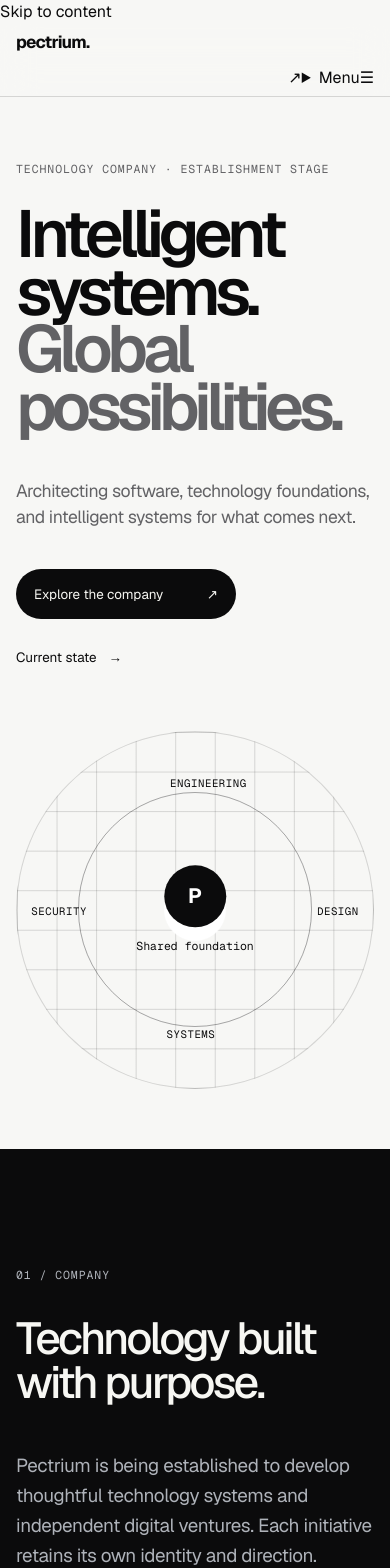
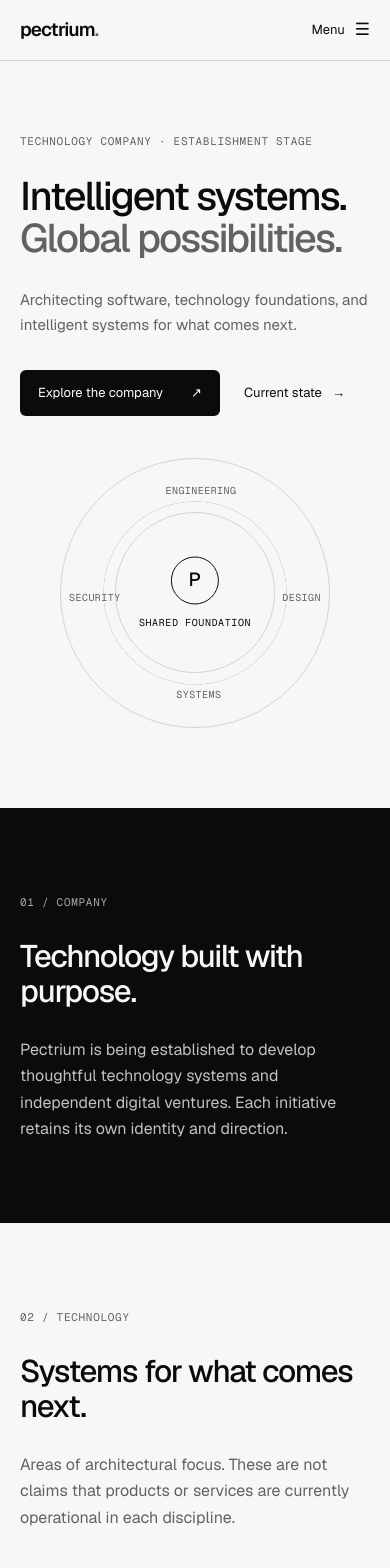
Before and after one commit to ejepsystems/ejepsystems, a Next.js app in the folder apps/web/: page / in a window 390 px wide. Shown: the top 1568 px of the page. Built offline with nearby package versions, Linux system fonts and the light colour scheme.

Commit message:
style(pectrium): apply responsive Geist monochrome design system

```diff
--- a/apps/web/app/globals.css
+++ b/apps/web/app/globals.css
@@ -2,192 +2,111 @@
 @import "../../../packages/ui/src/tokens.css";
 
 :root {
-  --canvas: var(--pct-canvas);
-  --surface: var(--pct-surface);
-  --surface-strong: var(--pct-ink);
-  --text: var(--pct-ink);
-  --text-muted: var(--pct-muted);
-  --text-on-dark: #f7f7f3;
-  --line: rgba(10, 11, 13, 0.14);
-  --line-strong: rgba(10, 11, 13, 0.35);
-  --accent: var(--pct-accent);
-  --accent-soft: var(--pct-accent-soft);
+  --canvas: var(--pct-canvas); --surface: var(--pct-surface); --text: var(--pct-ink);
+  --text-muted: var(--pct-muted); --line: var(--pct-line); --accent: var(--pct-accent);
   --max: var(--pct-content-max);
 }
-
 * { box-sizing: border-box; }
-html { scroll-behavior: smooth; }
-body {
-  margin: 0;
-  background: var(--canvas);
-  color: var(--text);
-  font-family: var(--font-sans), Arial, sans-serif;
-  -webkit-font-smoothing: antialiased;
-}
+html { scroll-behavior: smooth; scroll-padding-top: 88px; }
+body { margin: 0; background: var(--canvas); color: var(--text); font-family: var(--font-sans), Arial, sans-serif; -webkit-font-smoothing: antialiased; }
 a { color: inherit; text-decoration: none; }
-a:focus-visible, button:focus-visible {
-  outline: 2px solid var(--accent);
-  outline-offset: 5px;
-}
+a:focus-visible, summary:focus-visible { outline: 2px solid currentColor; outline-offset: 4px; }
+.skip-link { position: absolute; z-index: 100; top: -100px; left: 16px; background: #fff; color: #111; padding: 12px 16px; }
+.skip-link:focus { top: 12px; }
 .shell { width: min(calc(100% - 48px), var(--max)); margin-inline: auto; }
-
-.site-header {
-  position: sticky;
-  top: 0;
-  z-index: 20;
-  border-bottom: 1px solid var(--line);
-  background: color-mix(in srgb, var(--canvas) 88%, transparent);
-  backdrop-filter: blur(18px);
-}
-.header-inner {
-  min-height: 72px;
-  display: grid;
-  grid-template-columns: 1fr auto 1fr;
-  align-items: center;
-}
-.wordmark { font-size: 1.08rem; font-weight: 680; letter-spacing: -0.045em; }
-.nav-list { display: flex; gap: 30px; margin: 0; padding: 0; list-style: none; font-size: .82rem; }
+.site-header { position: sticky; top: 0; z-index: 30; border-bottom: 1px solid var(--line); background: color-mix(in srgb, var(--canvas) 94%, transparent); backdrop-filter: blur(14px); }
+.header-inner { min-height: 68px; display: grid; grid-template-columns: 1fr auto 1fr; align-items: center; gap: 24px; }
+.wordmark { margin: 0; font-size: 21px; font-weight: 600; letter-spacing: -.045em; white-space: nowrap; }
+.wordmark span { color: var(--text-muted); }
+.nav-list { display: flex; gap: 30px; margin: 0; padding: 0; list-style: none; font-size: 13px; }
 .nav-list a, .header-link, .text-link { transition: opacity .2s ease; }
-.nav-list a:hover, .header-link:hover, .text-link:hover { opacity: .55; }
-.header-link { justify-self: end; display: flex; gap: 10px; align-items: center; font-size: .82rem; }
-
-.hero {
-  min-height: min(860px, calc(100vh - 72px));
-  display: grid;
-  grid-template-columns: minmax(0, 1.12fr) minmax(380px, .88fr);
-  align-items: center;
-  gap: clamp(40px, 7vw, 120px);
-  padding-block: 90px;
-}
-.hero-copy { max-width: 820px; }
-.eyebrow, .section-index, .footer-label {
-  font-family: var(--font-mono), monospace;
-  font-size: .72rem;
-  line-height: 1.4;
-  letter-spacing: .08em;
-  text-transform: uppercase;
-}
-.eyebrow { color: var(--text-muted); margin: 0 0 28px; }
-.hero h1 {
-  margin: 0;
-  font-size: clamp(4rem, 8.3vw, 8.5rem);
-  line-height: .87;
-  letter-spacing: -.078em;
-  font-weight: 520;
-}
+.nav-list a:hover, .header-link:hover, .text-link:hover { opacity: .65; }
+.header-link { justify-self: end; display: inline-flex; gap: 8px; align-items: center; font-size: 13px; }
+.mobile-menu { display: none; }
+.hero { min-height: min(740px, calc(100svh - 68px)); display: grid; grid-template-columns: minmax(0,1.1fr) minmax(290px,.75fr); align-items: center; gap: clamp(32px,5vw,76px); padding-block: clamp(90px,11vw,148px); }
+.hero-copy { max-width: 760px; }
+.eyebrow,.section-index,.footer-label { font-family: var(--font-mono),monospace; font-size: 11px; line-height: 1.6; letter-spacing: .065em; text-transform: uppercase; }
+.eyebrow { color: var(--text-muted); margin: 0 0 24px; }
+.hero h1 { margin: 0; font-size: clamp(44px,5.5vw,76px); line-height: 1.075; letter-spacing: -.045em; font-weight: 480; }
 .hero h1 span { display: block; color: var(--text-muted); }
-.hero-deck {
-  max-width: 650px;
-  margin: 42px 0 0;
-  font-size: clamp(1.1rem, 1.5vw, 1.42rem);
-  line-height: 1.5;
-  letter-spacing: -.025em;
-  color: var(--text-muted);
-}
-.hero-actions { margin-top: 38px; display: flex; align-items: center; gap: 28px; }
-.button {
-  display: inline-flex; align-items: center; justify-content: space-between; gap: 34px;
-  min-width: 220px; padding: 15px 18px; border-radius: 999px; font-size: .84rem;
-}
-.button-primary { background: var(--text); color: var(--text-on-dark); }
-.text-link { font-size: .84rem; display: inline-flex; gap: 12px; }
-
-.system-visual {
-  position: relative;
-  aspect-ratio: 1;
-  width: min(100%, 590px);
-  justify-self: end;
-  border: 1px solid var(--line);
-  border-radius: 50%;
-  background: radial-gradient(circle at 50% 50%, var(--surface) 0 12%, transparent 12.5%),
-              linear-gradient(var(--line) 1px, transparent 1px),
-              linear-gradient(90deg, var(--line) 1px, transparent 1px);
-  background-size: auto, 11.11% 11.11%, 11.11% 11.11%;
-  overflow: hidden;
-}
-.visual-orbit { position: absolute; inset: 17%; border: 1px solid var(--line-strong); border-radius: 50%; }
-.visual-core {
-  position: absolute; inset: 50% auto auto 50%; transform: translate(-50%, -50%);
-  display: grid; place-items: center; gap: 10px; font-size: .72rem; font-family: var(--font-mono);
-}
-.core-mark {
-  width: 62px; height: 62px; border-radius: 50%; display: grid; place-items: center;
-  background: var(--accent); color: white; font-family: var(--font-sans); font-size: 1.3rem; font-weight: 700;
-}
-.node { position: absolute; display: flex; gap: 8px; align-items: center; font-family: var(--font-mono); font-size: .67rem; text-transform: uppercase; letter-spacing: .05em; }
-.node-dot { width: 7px; height: 7px; border-radius: 50%; background: var(--text); }
-.node-company { top: 12%; left: 43%; }
-.node-technology { top: 48%; right: 4%; }
-.node-products { bottom: 13%; left: 42%; }
-.node-platforms { top: 48%; left: 4%; }
-
-.statement { background: var(--surface-strong); color: var(--text-on-dark); padding-block: clamp(110px, 14vw, 220px); }
-.statement-grid, .foundation-grid { display: grid; grid-template-columns: .38fr 1fr; gap: 80px; }
-.section-index { margin: 8px 0 0; color: #565b63; }
-.statement .section-index { color: #aeb2b9; }
-.statement h2, .section-heading h2, .foundation h2, .status h2 {
-  margin: 0; font-size: clamp(2.8rem, 5.8vw, 6.4rem); line-height: .98; letter-spacing: -.06em; font-weight: 500;
-}
-.statement h2 { max-width: 1050px; }
-.statement-grid > div > p {
-  max-width: 700px; margin: 46px 0 0; color: #aeb2b9; font-size: 1.18rem; line-height: 1.6; letter-spacing: -.02em;
-}
-
-.technology { padding-block: clamp(110px, 13vw, 200px); }
-.section-heading { display: grid; grid-template-columns: .38fr 1fr; column-gap: 80px; align-items: start; }
-.section-heading h2 { max-width: 1000px; }
-.section-heading > p:last-child { grid-column: 2; max-width: 690px; color: var(--text-muted); font-size: 1.1rem; line-height: 1.6; margin: 36px 0 0; }
-.discipline-list { margin: 100px 0 0; padding: 0; list-style: none; border-top: 1px solid var(--line-strong); }
-.discipline-list li { min-height: 92px; display: grid; grid-template-columns: 90px 1fr auto; align-items: center; border-bottom: 1px solid var(--line); }
-.discipline-list span { font-family: var(--font-mono); font-size: .68rem; color: var(--text-muted); }
-.discipline-list strong { font-size: clamp(1.25rem, 2vw, 1.8rem); font-weight: 500; letter-spacing: -.035em; }
-
-.foundation { padding-block: clamp(110px, 13vw, 200px); background: #e7e8e3; }
-.foundation h2 { margin-top: 32px; max-width: 780px; }
-.foundation-copy { padding-top: 46px; }
-.foundation-copy > p { max-width: 650px; font-size: 1.15rem; line-height: 1.6; color: var(--text-muted); margin: 0 0 70px; }
-.principle { display: grid; grid-template-columns: .45fr 1fr; gap: 20px; padding: 25px 0; border-top: 1px solid var(--line); }
+.hero-deck { max-width: 510px; margin: 28px 0 0; font-size: 16px; line-height: 1.65; color: var(--text-muted); }
+.hero-actions { margin-top: 32px; display: flex; align-items: center; gap: 24px; flex-wrap: wrap; }
+.button { display: inline-flex; align-items: center; justify-content: space-between; gap: 28px; min-height: 46px; padding: 12px 18px; border-radius: 6px; font-size: 13px; }
+.button-primary { background: var(--text); color: var(--surface); }
+.text-link { font-size: 13px; display: inline-flex; align-items: center; min-height: 44px; gap: 10px; }
+.system-visual { position: relative; aspect-ratio: 1; width: min(100%,410px); justify-self: center; border: 1px solid var(--line); border-radius: 50%; background: radial-gradient(circle,transparent 48%,var(--pct-subtle) 48.2%,transparent 48.6%); }
+.visual-orbit { position: absolute; inset: 20%; border: 1px solid var(--line); border-radius: 50%; }
+.visual-core { position: absolute; inset: 50% auto auto 50%; transform: translate(-50%,-50%); display: grid; justify-items: center; gap: 10px; font-size: 10px; font-family: var(--font-mono); text-transform: uppercase; white-space: nowrap; letter-spacing: .06em; }
+.core-mark { display: grid; place-items: center; width: 48px; height: 48px; border: 1px solid var(--text); border-radius: 50%; font-family: var(--font-sans); font-size: 19px; font-weight: 500; }
+.node { position: absolute; font-family: var(--font-mono); font-size: 10px; text-transform: uppercase; letter-spacing: .045em; color: var(--text-muted); }
+.node-company { top: 9%; left: 39%; }.node-technology { top: 49%; right: 3%; }.node-products { bottom: 9%; left: 43%; }.node-platforms { top: 49%; left: 3%; }
+.statement { background: var(--pct-ink); color: var(--pct-white); padding-block: clamp(80px,10vw,144px); }
+.statement-grid,.foundation-grid { display: grid; grid-template-columns: .38fr 1fr; gap: clamp(32px,5vw,76px); }
+.section-index { margin: 6px 0 0; color: var(--text-muted); }
+.statement .section-index { color: #a8a8a8; }
+.statement h2,.section-heading h2,.foundation h2,.status h2 { margin: 0; font-size: clamp(32px,3.8vw,54px); line-height: 1.12; letter-spacing: -.04em; font-weight: 480; }
+.statement h2 { max-width: 750px; }
+.statement-grid > div > p { max-width: 600px; margin: 28px 0 0; color: #c1c1c1; font-size: 16px; line-height: 1.65; }
+.technology { padding-block: clamp(80px,10vw,144px); }
+.section-heading { display: grid; grid-template-columns: .38fr 1fr; gap: 24px clamp(32px,5vw,76px); }
+.section-heading > p:last-child { grid-column: 2; max-width: 550px; color: var(--text-muted); font-size: 16px; line-height: 1.65; margin: 0; }
+.discipline-list { margin: 56px 0 0; padding: 0; list-style: none; border-top: 1px solid var(--line); }
+.discipline-list li { min-height: 76px; display: grid; grid-template-columns: 64px 1fr; align-items: center; border-bottom: 1px solid var(--line); }
+.discipline-list span { font-family: var(--font-mono); font-size: 11px; color: var(--text-muted); }
+.discipline-list strong { font-size: clamp(17px,2vw,24px); font-weight: 480; letter-spacing: -.025em; }
+.foundation { padding-block: clamp(80px,10vw,144px); background: var(--pct-surface-alt); }
+.foundation h2 { margin-top: 24px; max-width: 700px; }
+.foundation-copy { padding-top: 34px; }
+.foundation-copy > p { max-width: 560px; font-size: 16px; line-height: 1.65; color: var(--text-muted); margin: 0 0 48px; }
+.principle { display: grid; grid-template-columns: .45fr 1fr; gap: 20px; padding: 24px 0; border-top: 1px solid var(--line); }
 .principle:last-child { border-bottom: 1px solid var(--line); }
-.principle span { font-family: var(--font-mono); font-size: .7rem; text-transform: uppercase; letter-spacing: .05em; color: var(--text-muted); }
-.principle strong { font-weight: 500; letter-spacing: -.025em; }
-
-.status { padding-block: clamp(100px, 12vw, 170px); }
-.status-panel { background: var(--accent); color: white; min-height: 430px; padding: clamp(34px, 5vw, 72px); display: grid; grid-template-columns: 1fr .62fr; gap: 60px; align-items: end; border-radius: 2px; }
-.status-panel .eyebrow { color: #ffffff; }
-.status-panel h2 { max-width: 800px; }
-.status-panel > p { margin: 0; color: #ffffff; font-size: 1.04rem; line-height: 1.6; max-width: 560px; }
-
-.site-footer { background: var(--surface-strong); color: var(--text-on-dark); padding: 70px 0 90px; }
-.footer-grid { display: grid; grid-template-columns: 1fr .5fr .7fr; gap: 60px; border-top: 1px solid #303238; padding-top: 32px; }
-.footer-note { color: #979ba4; font-size: .78rem; line-height: 1.6; max-width: 420px; }
-.footer-label { color: #c8cbd1; }
-
-@media (max-width: 900px) {
-  .shell { width: min(calc(100% - 32px), var(--max)); }
-  .header-inner { grid-template-columns: 1fr auto; }
-  .nav-list { display: none; }
-  .hero { grid-template-columns: 1fr; min-height: auto; padding-block: 80px 60px; }
-  .hero h1 { font-size: clamp(3.8rem, 16vw, 7rem); }
-  .system-visual { width: min(100%, 560px); justify-self: center; }
-  .statement-grid, .foundation-grid, .section-heading { grid-template-columns: 1fr; gap: 34px; }
+.principle span { font-family: var(--font-mono); font-size: 11px; text-transform: uppercase; letter-spacing: .04em; color: var(--text-muted); }
+.principle strong { font-size: 15px; font-weight: 500; letter-spacing: -.02em; }
+.status { padding-block: clamp(80px,10vw,144px); }
+.status-panel { background: var(--pct-ink); color: var(--pct-white); padding: clamp(28px,5vw,64px); display: grid; grid-template-columns: 1fr .8fr; gap: 48px; align-items: end; }
+.status-panel .eyebrow { color: #bdbdbd; }
+.status-panel > p { margin: 0; color: #c1c1c1; font-size: 15px; line-height: 1.65; max-width: 480px; }
+.site-footer { background: var(--pct-ink); color: var(--pct-white); padding: 64px 0 28px; }
+.footer-grid { display: grid; grid-template-columns: 1.2fr .5fr 1fr; gap: 48px; border-top: 1px solid #353535; padding-top: 28px; }
+.footer-note { color: #aaa; font-size: 13px; line-height: 1.65; max-width: 390px; }
+.footer-label { color: #d0d0d0; margin: 0 0 16px; }
+.footer-nav { display: flex; flex-direction: column; align-items: flex-start; gap: 10px; }
+.footer-nav a { font-size: 13px; min-height: 28px; }
+.footer-nav a:hover,.footer-bottom a:hover { text-decoration: underline; }
+.footer-bottom { border-top: 1px solid #353535; margin-top: 56px; padding-top: 20px; display: flex; justify-content: space-between; gap: 20px; color: #aaa; font-size: 12px; }
+@media(max-width:900px) {
+  .shell { width: min(calc(100% - 40px),var(--max)); }
+  .header-inner { grid-template-columns: 1fr auto; min-height: 60px; }
+  .desktop-nav,.header-link { display: none; }
+  .mobile-menu { display: block; justify-self: end; position: relative; }
+  .mobile-menu summary { cursor: pointer; list-style: none; min-width: 64px; min-height: 44px; display: flex; gap: 10px; align-items: center; justify-content: flex-end; font-size: 13px; }
+  .mobile-menu summary::-webkit-details-marker { display: none; }
+  .menu-icon { font-size: 17px; }
+  .mobile-menu nav { position: absolute; right: 0; top: calc(100% + 8px); width: min(300px,calc(100vw - 40px)); background: var(--canvas); border: 1px solid var(--line); box-shadow: 0 12px 28px rgba(0,0,0,.08); }
+  .mobile-menu ul { list-style: none; padding: 8px; margin: 0; }
+  .mobile-menu a { display: flex; align-items: center; min-height: 48px; padding: 8px 14px; font-size: 14px; }
+  .mobile-menu a:hover { background: var(--pct-surface-alt); }
+  .hero { grid-template-columns: 1fr; min-height: auto; padding-block: 76px 80px; }
+  .hero h1 { font-size: clamp(38px,7vw,60px); }
+  .system-visual { width: min(100%,320px); }
+  .statement-grid,.foundation-grid,.section-heading { grid-template-columns: 1fr; gap: 28px; }
   .section-heading > p:last-child { grid-column: 1; }
   .foundation-copy { padding-top: 0; }
-  .status-panel { grid-template-columns: 1fr; min-height: 520px; }
+  .status-panel { grid-template-columns: 1fr; gap: 28px; }
   .footer-grid { grid-template-columns: 1fr 1fr; }
 }
-@media (max-width: 560px) {
-  .header-link { font-size: 0; }
-  .header-link span { font-size: 1rem; }
-  .hero { padding-top: 64px; }
-  .hero h1 { font-size: clamp(3.4rem, 17vw, 5.5rem); }
-  .hero-actions { align-items: flex-start; flex-direction: column; }
-  .system-visual { margin-top: 24px; }
-  .discipline-list { margin-top: 64px; }
-  .discipline-list li { grid-template-columns: 48px 1fr auto; }
-  .principle { grid-template-columns: 1fr; }
-  .footer-grid { grid-template-columns: 1fr; }
+@media(max-width:560px) {
+  .shell { width: calc(100% - 40px); }
+  .wordmark { font-size: 19px; }
+  .hero { padding-top: 72px; }
+  .hero h1 { font-size: clamp(38px,10.2vw,44px); }
+  .hero-deck { font-size: 15px; }
+  .system-visual { width: min(100%,270px); margin-top: 10px; }
+  .section-heading h2,.statement h2,.foundation h2,.status h2 { font-size: clamp(28px,8vw,34px); }
+  .discipline-list { margin-top: 40px; }
+  .discipline-list li { grid-template-columns: 42px 1fr; min-height: 70px; }
+  .principle { grid-template-columns: 1fr; gap: 8px; }
+  .footer-grid { grid-template-columns: 1fr; gap: 34px; }
+  .footer-bottom { flex-wrap: wrap; }
 }
-@media (prefers-reduced-motion: reduce) {
-  html { scroll-behavior: auto; }
-  *, *::before, *::after { animation-duration: .01ms !important; animation-iteration-count: 1 !important; transition-duration: .01ms !important; }
-}
+@media(prefers-reduced-motion:reduce) { html { scroll-behavior: auto; } *,*::before,*::after { animation-duration: .01ms!important; animation-iteration-count: 1!important; transition-duration: .01ms!important; } }
```
